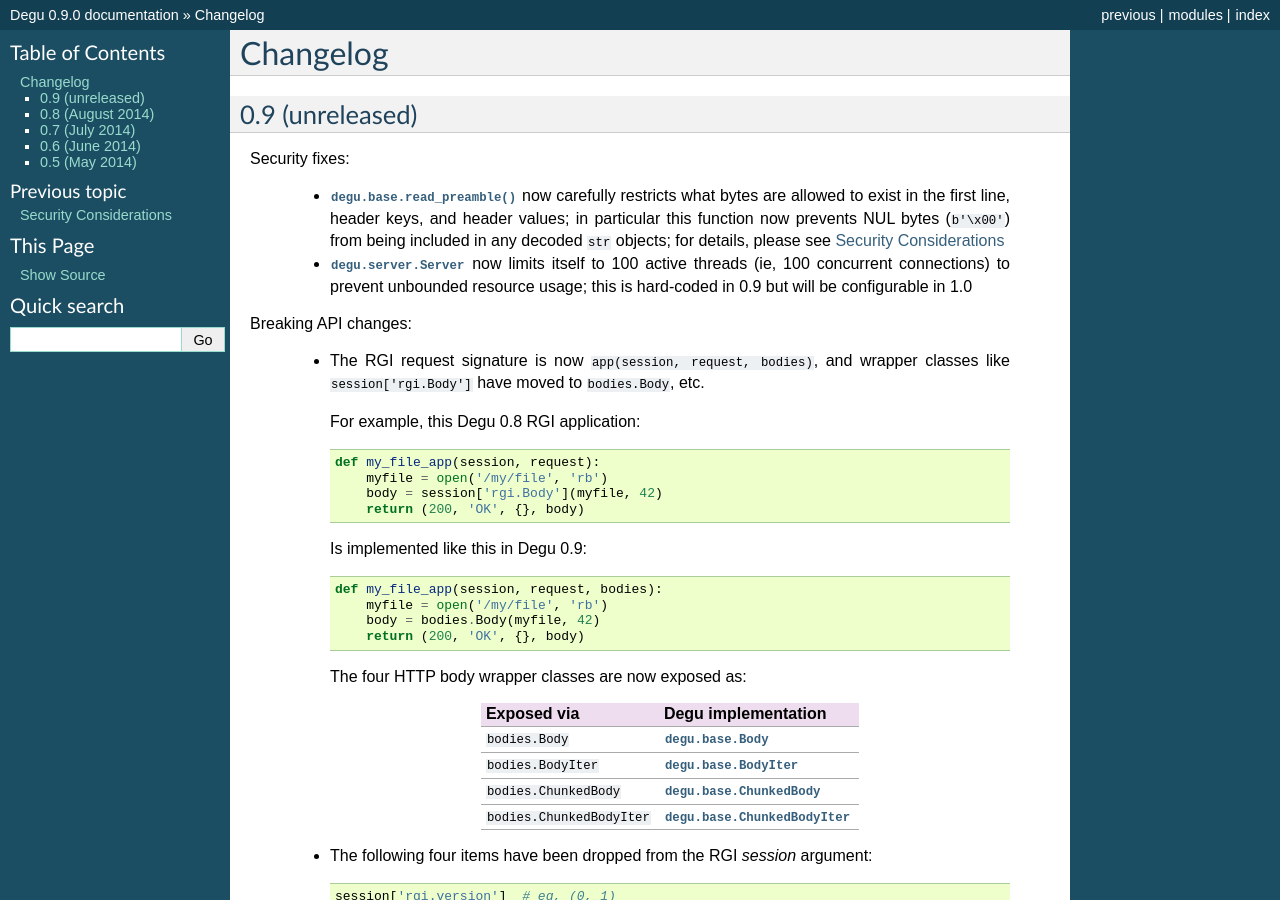
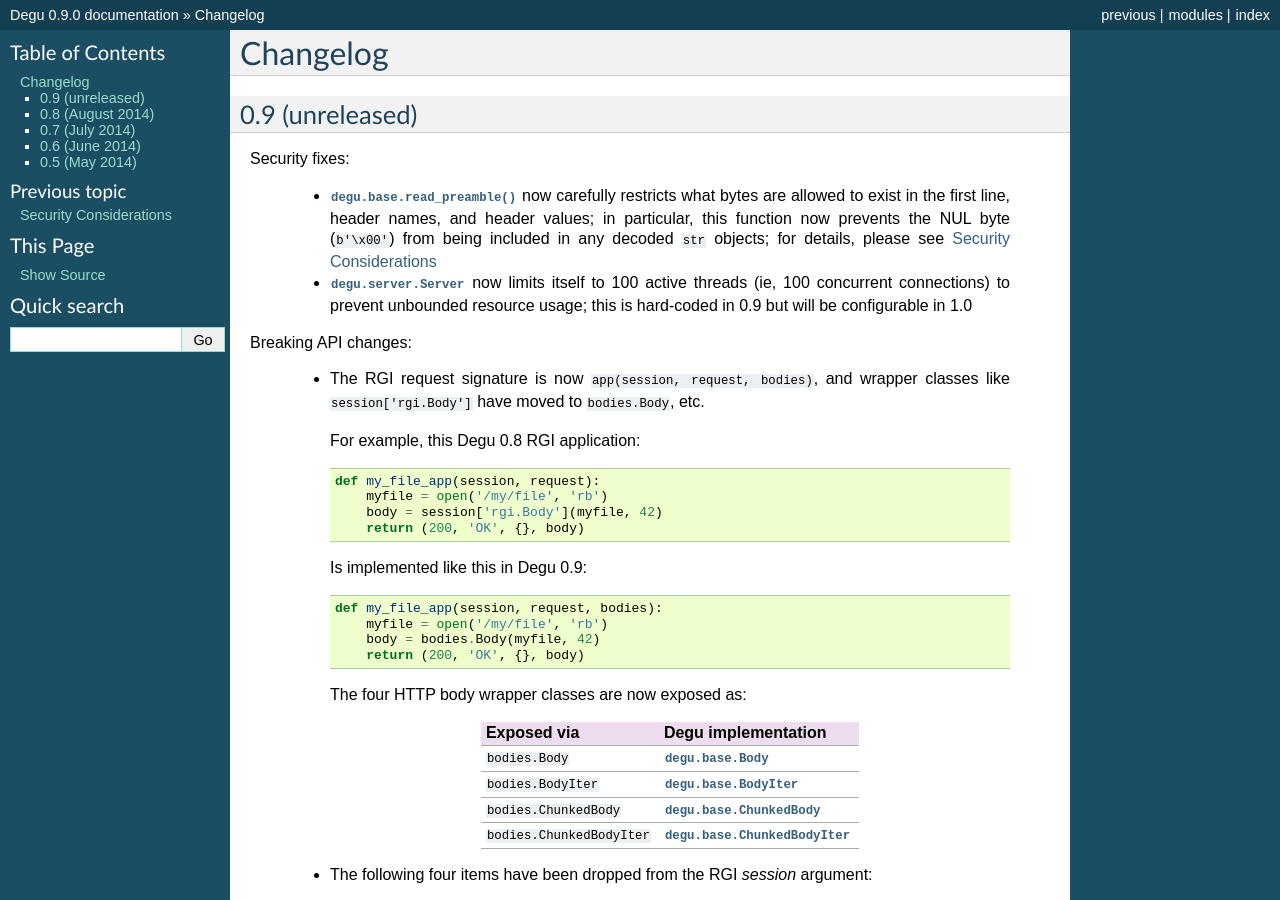
Before and after one commit to json420/degu, a Sphinx documentation site: the page built from doc/changelog.rst, in a window 1280 px wide and 900 px high. Built offline with Sphinx 7.4.7, drawn with Linux system fonts in a browser that asks for light colours.

Commit message:
Small clarification in changelong.rst

```diff
--- a/doc/changelog.rst
+++ b/doc/changelog.rst
@@ -8,9 +8,9 @@
 Security fixes:
 
     *   :func:`degu.base.read_preamble()` now carefully restricts what bytes are
-        allowed to exist in the first line, header keys, and header values; in
-        particular this function now prevents NUL bytes (``b'\x00'``) from being
-        included in any decoded ``str`` objects; for details, please see
+        allowed to exist in the first line, header names, and header values; in
+        particular, this function now prevents the NUL byte (``b'\x00'``) from
+        being included in any decoded ``str`` objects; for details, please see
         :doc:`security`
 
     *   :class:`degu.server.Server` now limits itself to 100 active threads (ie,
```
